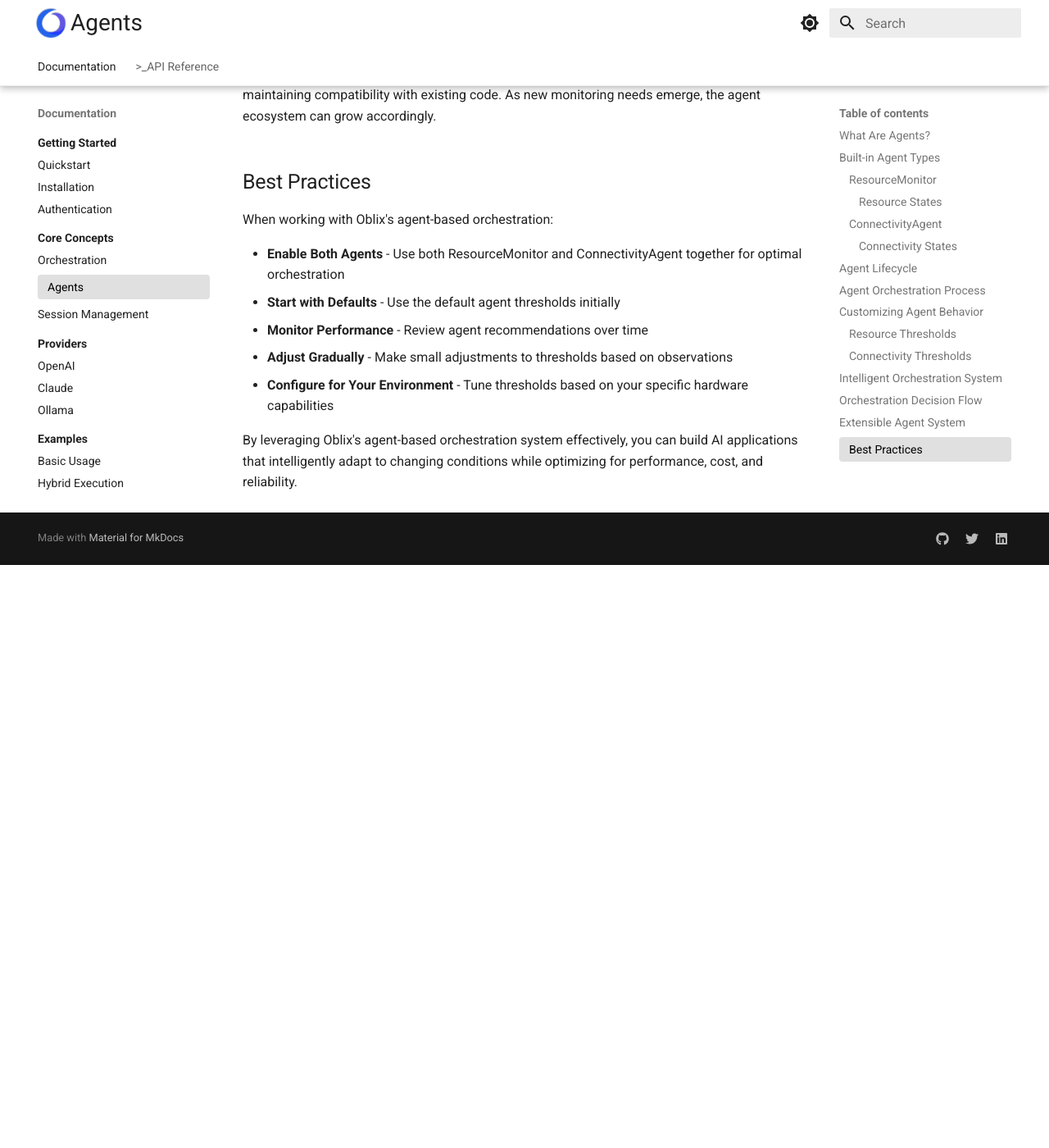
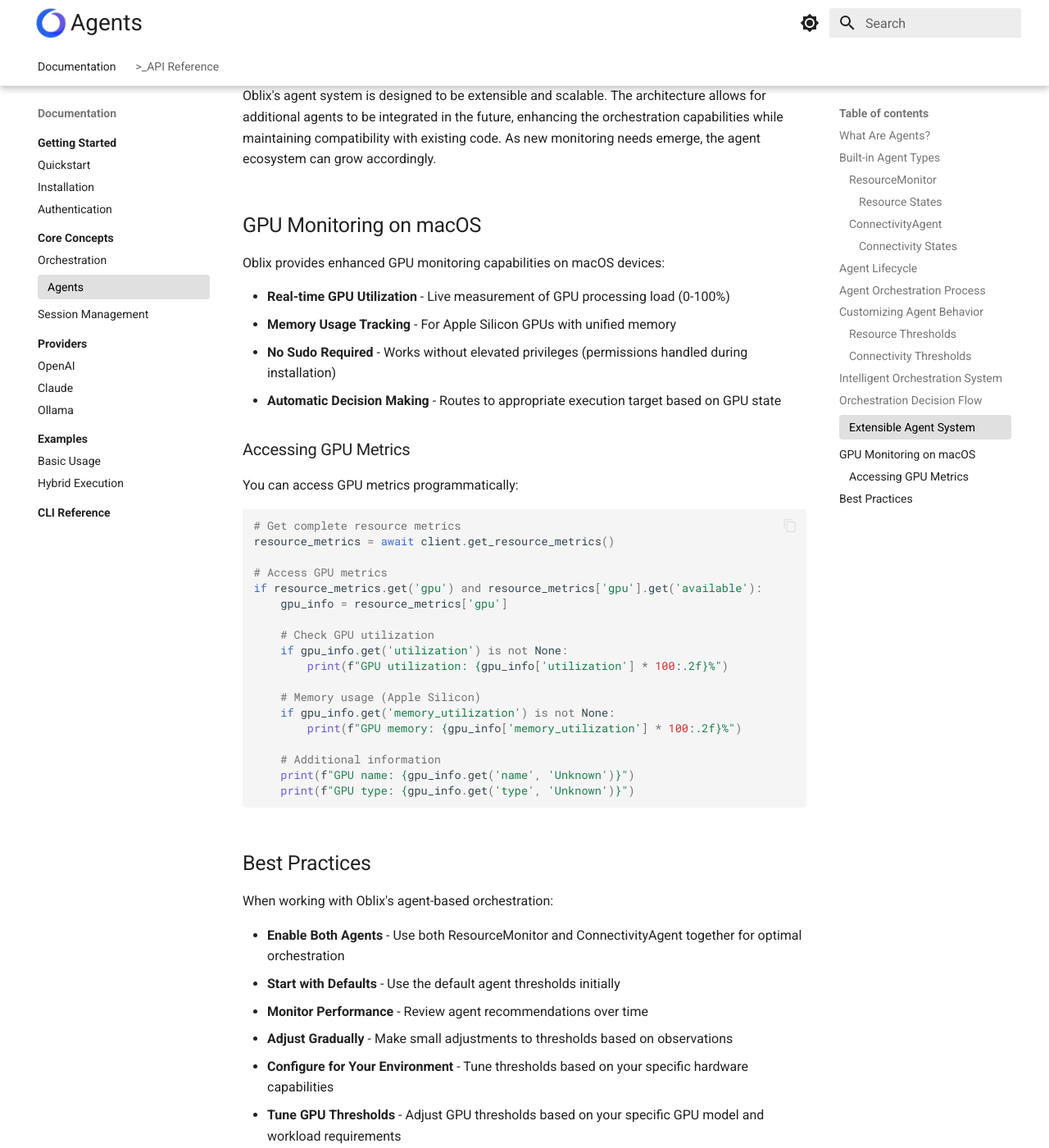
Before and after one commit to midastch17/oblix-docs, an MkDocs documentation site: the page built from docs/core-concepts/agents.md, in a window 1280 px wide and 1400 px high, scrolled down 4417 px. Shown: the whole window at 82% size. Built offline with MkDocs 1.6.1 and Material for MkDocs 9.7.7, drawn with Linux system fonts in a browser that asks for light colours; before the commit the page ends 5106 px from its top, so only the background shows below that; some of the changed text lies outside the part shown.

Commit message:
added GPU monitoring information

````diff
--- a/docs/core-concepts/agents.md
+++ b/docs/core-concepts/agents.md
@@ -25,6 +25,7 @@ The `ResourceMonitor` agent tracks system resource utilization, including:
 - **Memory usage** - RAM utilization percentage
 - **System load** - Average system load over time
 - **GPU availability** - Presence and utilization of GPU resources
+- **GPU metrics** - Real-time GPU utilization and memory usage on macOS devices
 
 Based on these metrics, the ResourceMonitor recommends one of several execution targets:
 
@@ -123,7 +124,8 @@ resource_monitor = ResourceMonitor(
         "cpu_threshold": 70.0,     # CPU usage percentage (default: 80.0)
         "memory_threshold": 75.0,  # RAM usage percentage (default: 85.0)
         "load_threshold": 3.0,     # System load average (default: 4.0)
-        "gpu_threshold": 75.0      # GPU utilization percentage (default: 85.0)
+        "gpu_threshold": 75.0,     # GPU utilization percentage threshold (default: 85.0)
+        "critical_gpu": 90.0       # Critical GPU threshold (default: 95.0)
     }
 )
 ```
@@ -166,6 +168,40 @@ This orchestration flow ensures that your AI workloads run on the most appropria
 
 Oblix's agent system is designed to be extensible and scalable. The architecture allows for additional agents to be integrated in the future, enhancing the orchestration capabilities while maintaining compatibility with existing code. As new monitoring needs emerge, the agent ecosystem can grow accordingly.
 
+## GPU Monitoring on macOS
+
+Oblix provides enhanced GPU monitoring capabilities on macOS devices:
+
+- **Real-time GPU Utilization** - Live measurement of GPU processing load (0-100%)
+- **Memory Usage Tracking** - For Apple Silicon GPUs with unified memory
+- **No Sudo Required** - Works without elevated privileges (permissions handled during installation)
+- **Automatic Decision Making** - Routes to appropriate execution target based on GPU state
+
+### Accessing GPU Metrics
+
+You can access GPU metrics programmatically:
+
+```python
+# Get complete resource metrics
+resource_metrics = await client.get_resource_metrics()
+
+# Access GPU metrics
+if resource_metrics.get('gpu') and resource_metrics['gpu'].get('available'):
+    gpu_info = resource_metrics['gpu']
+
+    # Check GPU utilization
+    if gpu_info.get('utilization') is not None:
+        print(f"GPU utilization: {gpu_info['utilization'] * 100:.2f}%")
+
+    # Memory usage (Apple Silicon)
+    if gpu_info.get('memory_utilization') is not None:
+        print(f"GPU memory: {gpu_info['memory_utilization'] * 100:.2f}%")
+
+    # Additional information
+    print(f"GPU name: {gpu_info.get('name', 'Unknown')}")
+    print(f"GPU type: {gpu_info.get('type', 'Unknown')}")
+```
+
 ## Best Practices
 
 When working with Oblix's agent-based orchestration:
@@ -175,5 +211,6 @@ When working with Oblix's agent-based orchestration:
 - **Monitor Performance** - Review agent recommendations over time
 - **Adjust Gradually** - Make small adjustments to thresholds based on observations
 - **Configure for Your Environment** - Tune thresholds based on your specific hardware capabilities
+- **Tune GPU Thresholds** - Adjust GPU thresholds based on your specific GPU model and workload requirements
 
 By leveraging Oblix's agent-based orchestration system effectively, you can build AI applications that intelligently adapt to changing conditions while optimizing for performance, cost, and reliability.
````
Also changed, not shown: docs/api-reference/agents.md (+12 -2 lines), docs/core-concepts/how-it-works.md (+1 -0 lines), docs/core-concepts/orchestration.md (+2 -1 lines), docs/examples/hybrid-execution.md (+3 -1 lines).
